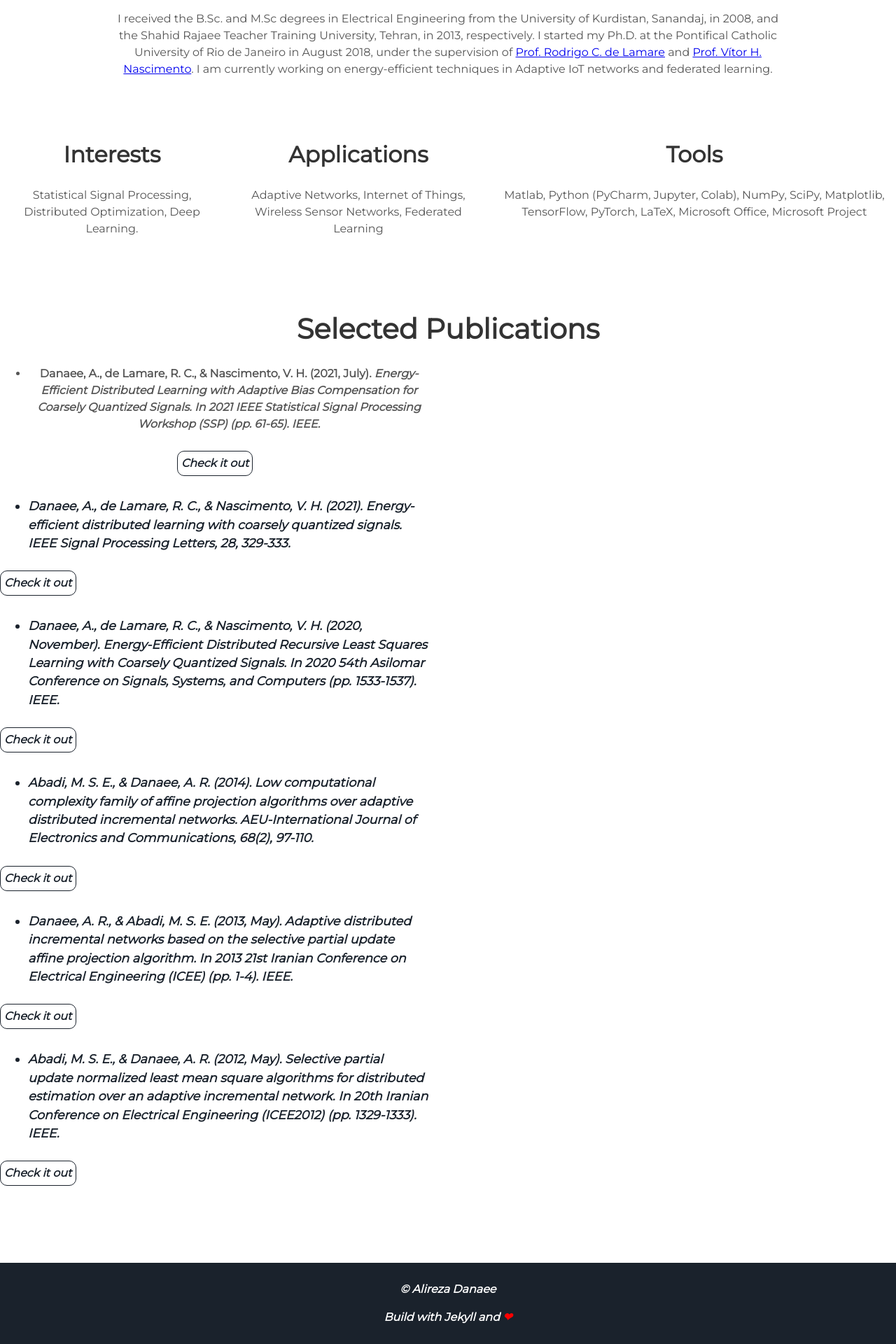
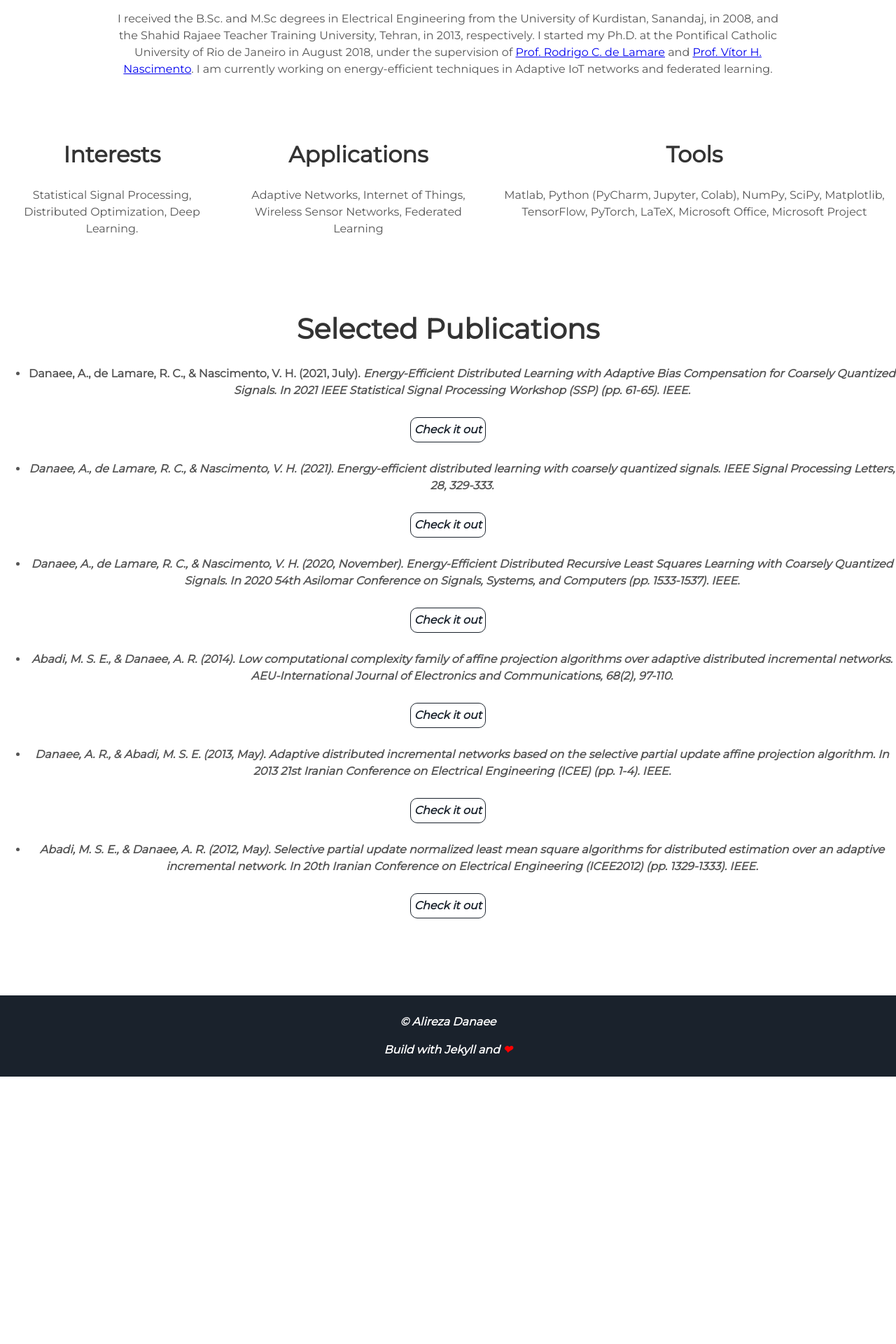
Before and after one commit to AlirezaDanaee/AlirezaDanaee.github.io, a Jekyll site: the page built from index.html, in a window 1280 px wide. Shown: the part 1042-2962 px from the top of the page at 70% size. Built offline with Jekyll 4.4.1, drawn with Linux system fonts in a browser that asks for light colours; after the commit the page ends 2580 px from its top, so only the background shows below that.

Commit message:
Update publications.html

```diff
--- a/_includes/publications.html
+++ b/_includes/publications.html
@@ -1,51 +1,27 @@
 <div class="user-details">
   <h1> Selected Publications </h1>
-</div>
-<div class="user-details">
-  <div class="contents">
     <ul>
       <li> <b>Danaee, A.<b>, de Lamare, R. C., & Nascimento, V. H. (2021, July). <i>Energy-Efficient Distributed Learning with Adaptive Bias Compensation for Coarsely Quantized Signals.<i> In 2021 IEEE Statistical Signal Processing Workshop (SSP) (pp. 61-65). IEEE.</li>
     </ul>
     <a class="project-link" href="https://ieeexplore.ieee.org/abstract/document/9513807/">Check it out</a>
-  </div>
-</div>
-<div class="user-projects">
-  <div class="contents">
     <ul>
       <li> <b>Danaee, A.<b>, de Lamare, R. C., & Nascimento, V. H. (2021). <i>Energy-efficient distributed learning with coarsely quantized signals.<i> IEEE Signal Processing Letters, 28, 329-333.</li>
     </ul>
     <a class="project-link" href="https://ieeexplore.ieee.org/abstract/document/9321486/">Check it out</a>
-  </div>
-</div>
-<div class="user-projects">
-  <div class="contents">
     <ul>
       <li> <b>Danaee, A.<b>, de Lamare, R. C., & Nascimento, V. H. (2020, November). <i>Energy-Efficient Distributed Recursive Least Squares Learning with Coarsely Quantized Signals.<i> In 2020 54th Asilomar Conference on Signals, Systems, and Computers (pp. 1533-1537). IEEE.</li>
     </ul>
     <a class="project-link" href="https://ieeexplore.ieee.org/abstract/document/9443394/">Check it out</a>
-  </div>
-</div>
-<div class="user-projects">
-  <div class="contents">
     <ul>
       <li> Abadi, M. S. E., & <b>Danaee, A. R.<b> (2014). <i>Low computational complexity family of affine projection algorithms over adaptive distributed incremental networks.<i> AEU-International Journal of Electronics and Communications, 68(2), 97-110.</li>
     </ul>
     <a class="project-link" href="https://www.sciencedirect.com/science/article/abs/pii/S1434841113001817">Check it out</a>
-  </div>
-</div>
-<div class="user-projects">
-  <div class="contents">
     <ul>
       <li> <b>Danaee, A. R.<b>, & Abadi, M. S. E. (2013, May). <i>Adaptive distributed incremental networks based on the selective partial update affine projection algorithm.<i> In 2013 21st Iranian Conference on Electrical Engineering (ICEE) (pp. 1-4). IEEE.</li>
     </ul>
     <a class="project-link" href="https://ieeexplore.ieee.org/abstract/document/6599718/">Check it out</a>
-  </div>
-</div>
-<div class="user-projects">
-  <div class="contents">
     <ul>
       <li> Abadi, M. S. E., & <b>Danaee, A. R.<b> (2012, May). <i>Selective partial update normalized least mean square algorithms for distributed estimation over an adaptive incremental network.<i> In 20th Iranian Conference on Electrical Engineering (ICEE2012) (pp. 1329-1333). IEEE.</li>
     </ul>
     <a class="project-link" href="https://ieeexplore.ieee.org/abstract/document/6292562/">Check it out</a>
-  </div>
 </div>
```
